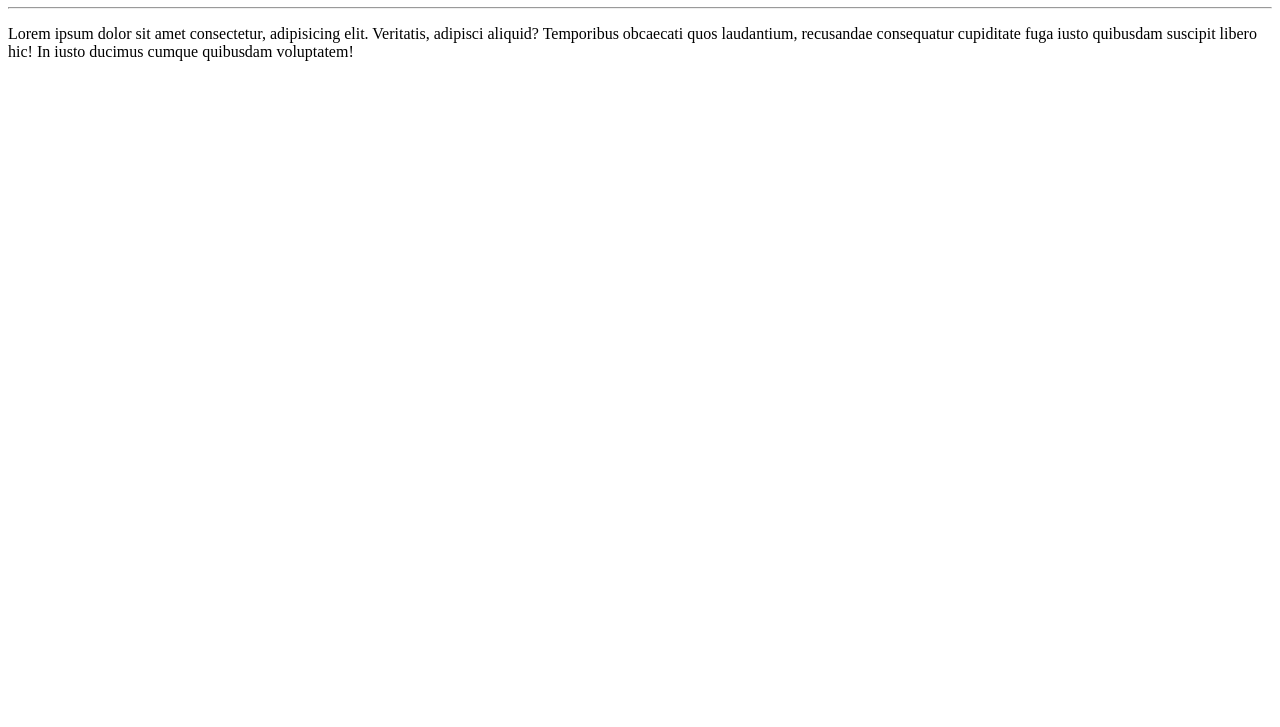
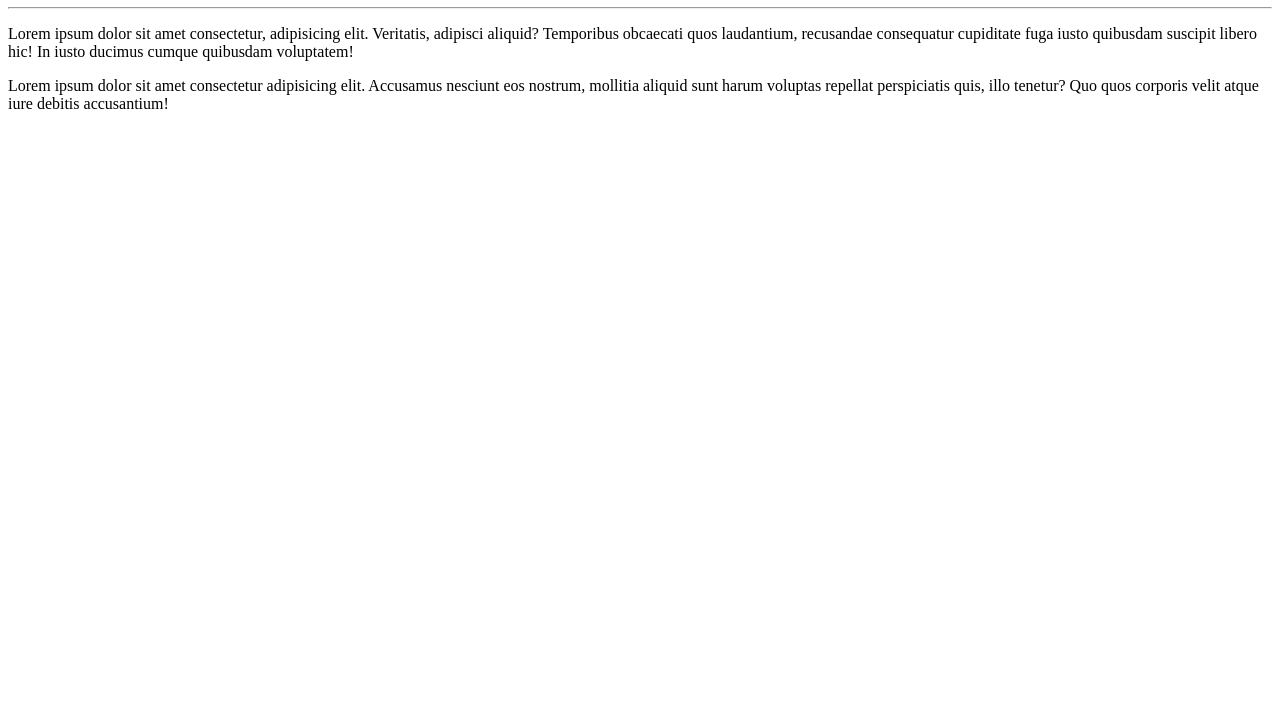
Before and after one commit to LeonardoHessel/Ola-Mundo, a plain HTML site: page site-exemplo/index.html in a window 1280 px wide. Shown: the part 73-800 px from the top of the page. Drawn offline with Linux system fonts and the light colour scheme.

Commit message:
Novo paragrafo no body

```diff
--- a/site-exemplo/index.html
+++ b/site-exemplo/index.html
@@ -13,6 +13,9 @@
     <p>Lorem ipsum dolor sit amet consectetur, adipisicing elit. Veritatis, adipisci aliquid? Temporibus obcaecati quos
         laudantium, recusandae consequatur cupiditate fuga iusto quibusdam suscipit libero hic! In iusto ducimus cumque
         quibusdam voluptatem!</p>
+    <p>Lorem ipsum dolor sit amet consectetur adipisicing elit. Accusamus nesciunt eos nostrum, mollitia aliquid sunt
+        harum voluptas repellat perspiciatis quis, illo tenetur? Quo quos corporis velit atque iure debitis accusantium!
+    </p>
 </body>
 
 </html>
```
